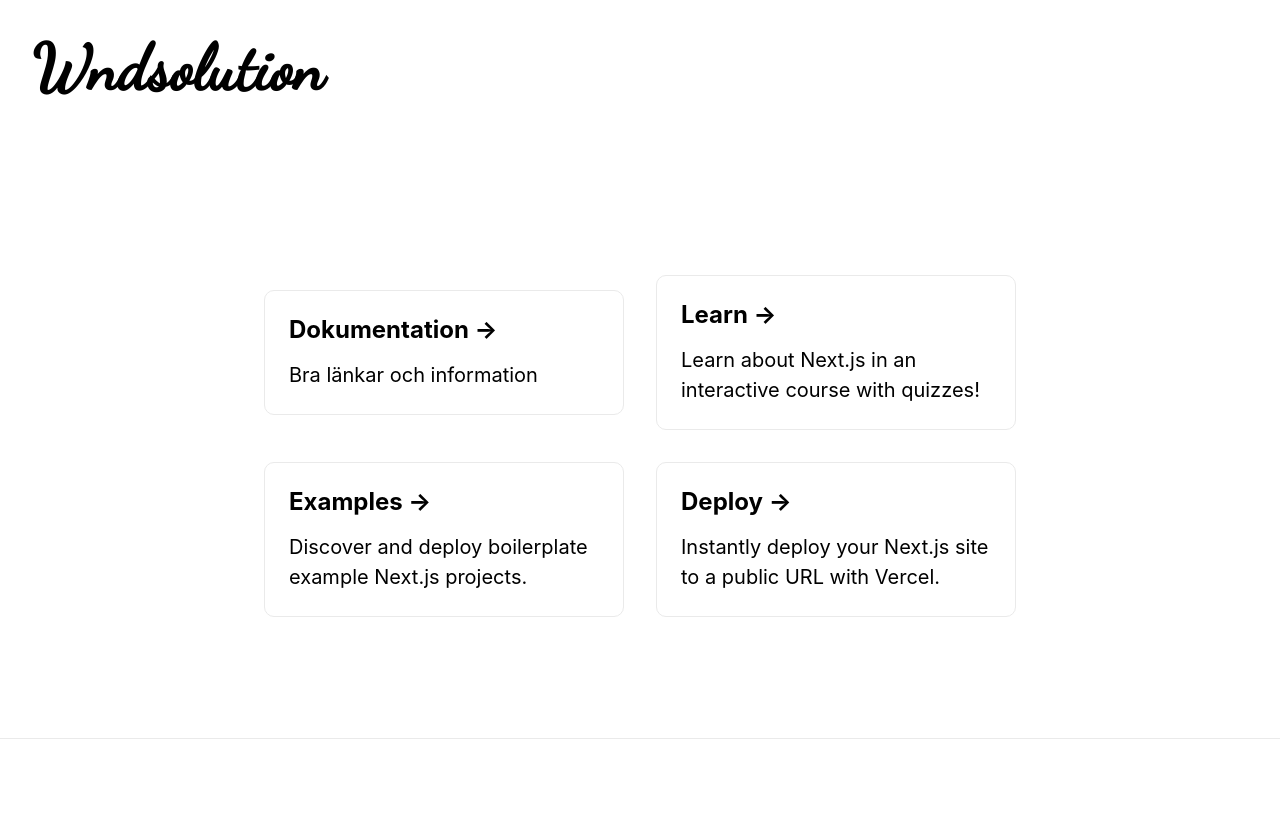
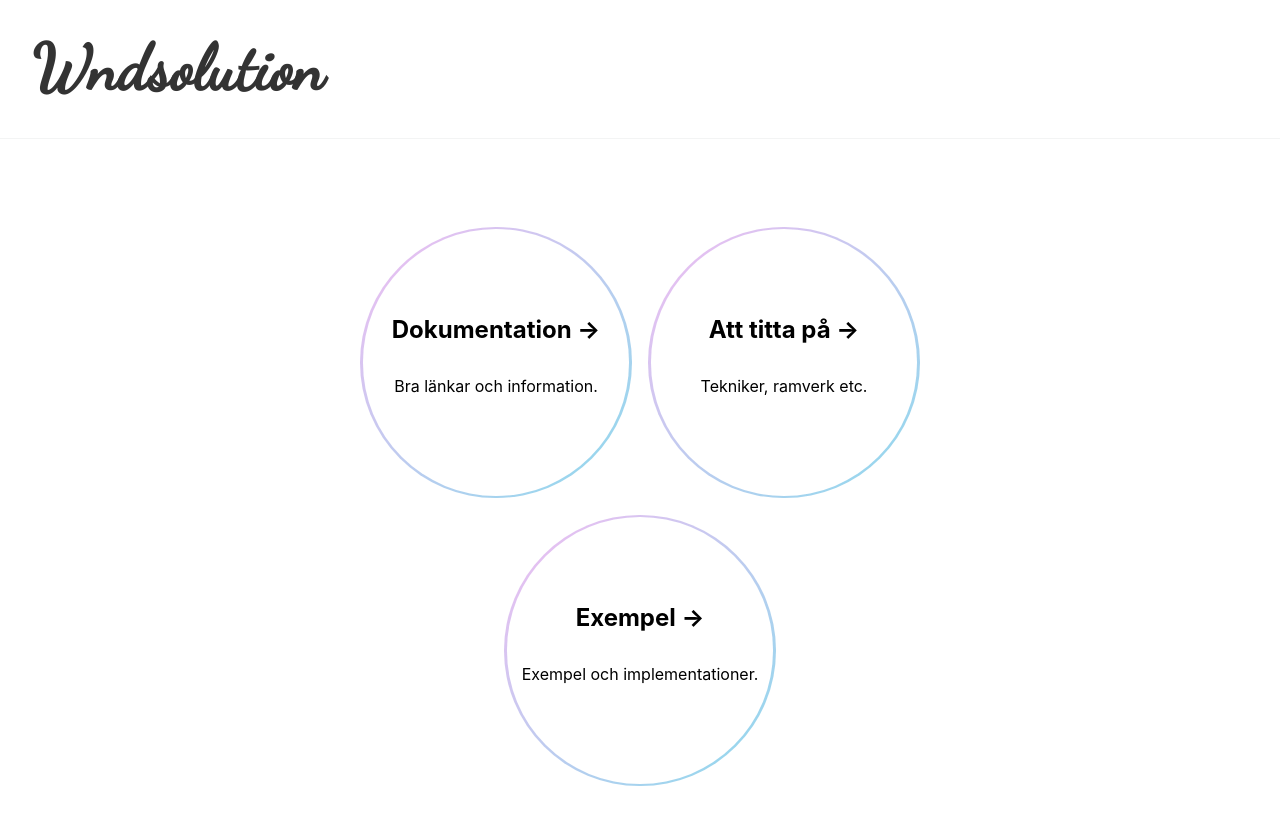
Before and after one commit to JennieWndSolution/Wndsolution, a Next.js app: page / in a window 1280 px wide. Shown: the top 824 px of the page. Built offline with nearby package versions, Linux system fonts and the light colour scheme.

Commit message:
changed some css and added 3 pages

```diff
--- a/pages/dokumentation.tsx
+++ b/pages/documentation.tsx
@@ -1,6 +1,6 @@
 import Layout from "../components/layout";
 
-function Dokumentation() {
+function Documentation() {
   return (
     <Layout>
       <div>Hej Dokumentation</div>
@@ -8,4 +8,4 @@ function Dokumentation() {
   );
 }
 
-export default Dokumentation;
+export default Documentation;
--- a/pages/index.tsx
+++ b/pages/index.tsx
@@ -7,33 +7,34 @@ export default function Home() {
   return (
     <Layout>
       <div className={styles.grid}>
-        <Link href="/dokumentation">
+        <Link href="/documentation">
           <a className={styles.card}>
-            <h3>Dokumentation &rarr;</h3>
-            <p>Bra länkar och information</p>
+            <div className={styles.cardCon}>
+              <h3>Dokumentation &rarr;</h3>
+              <p>Bra länkar och information.</p>
+            </div>
           </a>
         </Link>
 
-        <a href="https://nextjs.org/learn" className={styles.card}>
-          <h3>Learn &rarr;</h3>
-          <p>Learn about Next.js in an interactive course with quizzes!</p>
-        </a>
+        <Link href="/todo">
+          <a className={styles.card}>
+            <div className={styles.cardCon}>
+              <h3>Att titta på &rarr;</h3>
+              <p>Tekniker, ramverk etc.</p>
+            </div>
+          </a>
+        </Link>
 
-        <a
-          href="https://github.com/vercel/next.js/tree/master/examples"
-          className={styles.card}
-        >
-          <h3>Examples &rarr;</h3>
-          <p>Discover and deploy boilerplate example Next.js projects.</p>
-        </a>
+        <Link href="/examples">
+          <a className={styles.card}>
+            <div className={styles.cardCon}>
+              <h3>Exempel &rarr;</h3>
+              <p>Exempel och implementationer.</p>
+            </div>
+          </a>
+        </Link>
 
-        <a
-          href="https://vercel.com/import?filter=next.js&utm_source=create-next-app&utm_medium=default-template&utm_campaign=create-next-app"
-          className={styles.card}
-        >
-          <h3>Deploy &rarr;</h3>
-          <p>Instantly deploy your Next.js site to a public URL with Vercel.</p>
-        </a>
+        <div className={styles.circle}></div>
       </div>
     </Layout>
   );
--- a/styles/Home.module.css
+++ b/styles/Home.module.css
@@ -1,6 +1,6 @@
 .container {
   min-height: 75vh;
-  padding: 0 2rem 2rem 2rem;
+  padding: 2rem;
   display: flex;
   flex-direction: column;
   justify-content: center;
@@ -10,6 +10,9 @@
 .header {
   padding: 2rem;
   display: flex;
+  color: #333;
+  cursor: pointer;
+  border-bottom: 1px solid #f3f4f4;
 }
 
 .main {
@@ -17,14 +20,14 @@
   flex: 1;
   display: flex;
   flex-direction: column;
-  justify-content: center;
+  justify-content: flex-start;
   align-items: center;
 }
 
 .footer {
   width: 100%;
   height: 100px;
-  border-top: 1px solid #eaeaea;
+  border-top: 1px solid #f3f4f4;
   display: flex;
   justify-content: center;
   align-items: center;
@@ -58,21 +61,6 @@
   font-family: 'Dancing Script', cursive;
 }
 
-.description {
-  text-align: center;
-  line-height: 1.5;
-  font-size: 1.5rem;
-}
-
-.code {
-  background: #fafafa;
-  border-radius: 5px;
-  padding: 0.75rem;
-  font-size: 1.1rem;
-  font-family: Menlo, Monaco, Lucida Console, Liberation Mono, DejaVu Sans Mono,
-    Bitstream Vera Sans Mono, Courier New, monospace;
-}
-
 .grid {
   display: flex;
   align-items: center;
@@ -83,33 +71,60 @@
 }
 
 .card {
-  margin: 1rem;
-  flex-basis: 45%;
-  padding: 1.5rem;
-  text-align: left;
-  color: inherit;
-  text-decoration: none;
-  border: 1px solid #eaeaea;
-  border-radius: 10px;
-  transition: color 0.15s ease, border-color 0.15s ease;
+    margin: 1rem;
+    border-radius: 50%;
+    text-align: center;
+    display: flex;
+    flex-direction: column;
+    position: relative;
+    width: 16rem;
+    height: 16rem;
+    padding-top: 5rem;
+    border-radius: 50%;
+    background-color: white;
+  }
+
+.card:before {
+    position: absolute;
+    content: "";
+    width: 104%;
+    height: 104%;
+    top: -2%;
+    left: -2%;
+    background-color: white;
+    border-radius: 50%;
+    z-index: -1;
+}
+
+.card:after {
+    position: absolute;
+    content: "";
+    width: 106%;
+    height: 106%;
+    top: -3%;
+    left: -3%;
+    background-color: rgba(242,189,242,1);
+    background-image: linear-gradient(to right bottom, rgba(242,189,242,1) 0%, rgba(140,218,237,1));
+    border-radius: 50%;
+    z-index: -2;
+}
+
+.cardCon {
+  display: flex;
+  flex-direction: column;
+  justify-content: center;
 }
 
 .card:hover,
 .card:focus,
 .card:active {
-  color: #0070f3;
-  border-color: #0070f3;
+  color: #000000;
+  border-color: #000000;
 }
 
 .card h3 {
   margin: 0 0 1rem 0;
   font-size: 1.5rem;
-}
-
-.card p {
-  margin: 0;
-  font-size: 1.25rem;
-  line-height: 1.5;
 }
 
 .logo {
```
Also changed, not shown: pages/examples.tsx (added, +11 -0 lines), pages/todo.tsx (added, +11 -0 lines).
